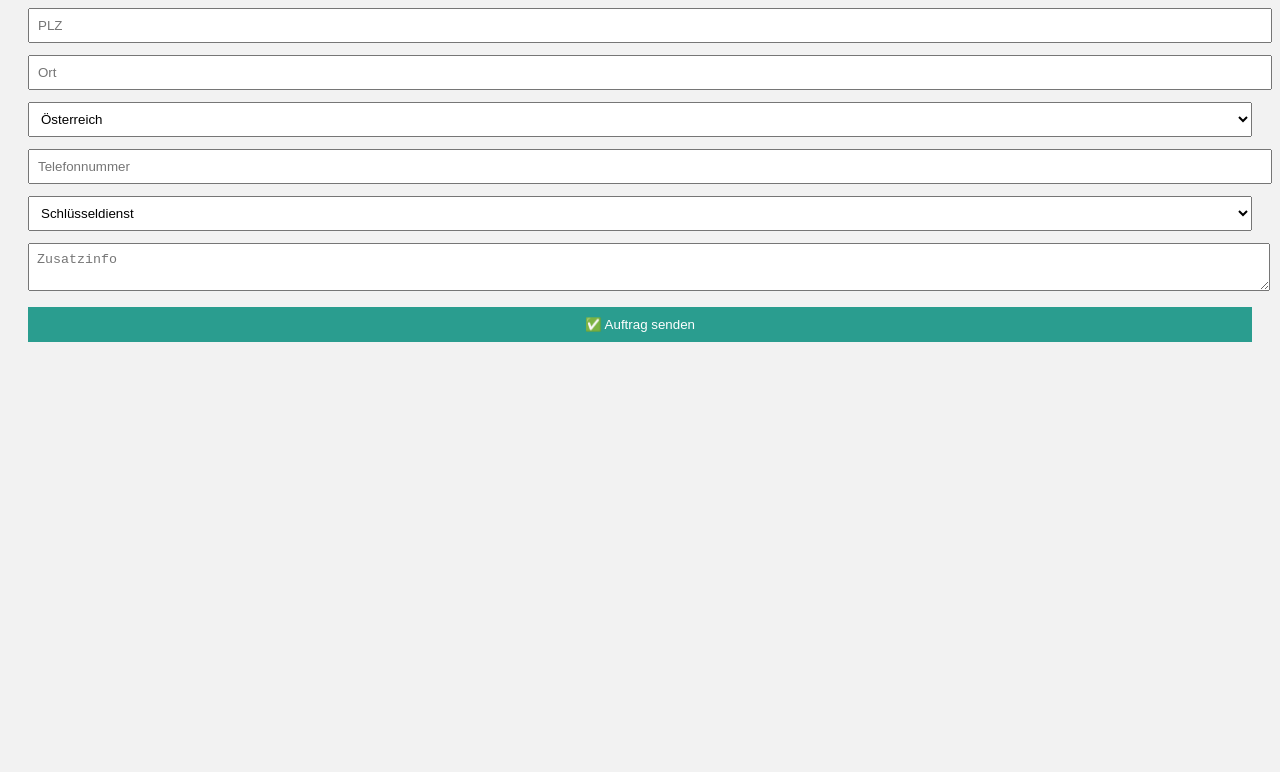
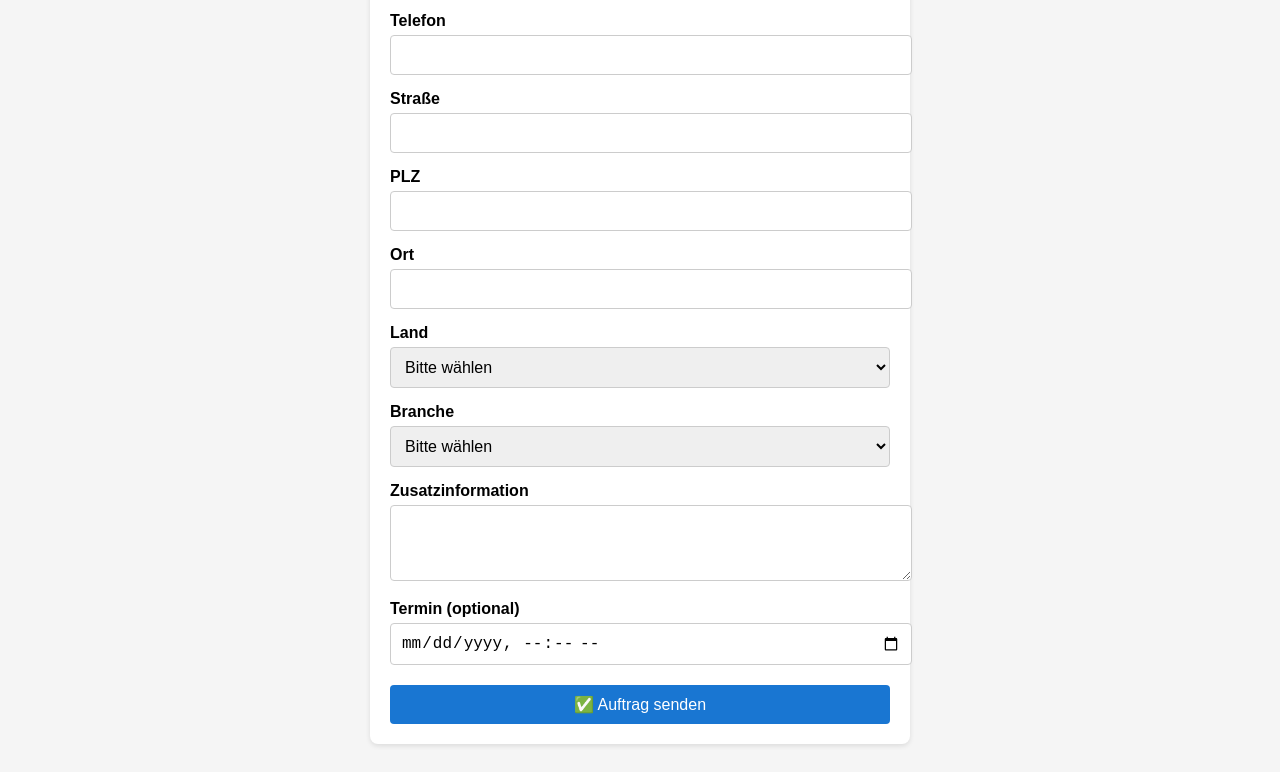
Before and after one commit to freshvideovibes/AMP-v2, a plain HTML site: page index.html in a window 1280 px wide. Shown: the part 182-954 px from the top of the page. Before the commit the page ends 800 px from the top, so only its background shows below. Drawn offline with Linux system fonts and the light colour scheme.

Commit message:
Update index

```diff
--- a/index.html
+++ b/index.html
@@ -1,53 +1,135 @@
 <!DOCTYPE html>
-<html>
+<html lang="de">
 <head>
-  <title>Auftrag erfassen</title>
-  <meta charset="UTF-8">
-  <script src="https://telegram.org/js/telegram-web-app.js"></script>
+  <meta charset="UTF-8" />
+  <meta name="viewport" content="width=device-width, initial-scale=1.0" />
+  <title>Auftragsmanager Pro</title>
   <style>
-    body { font-family: Arial, sans-serif; padding: 20px; background: #f2f2f2; }
-    input, select, textarea { width: 100%; margin-bottom: 12px; padding: 8px; }
-    button { padding: 10px; background-color: #2a9d8f; color: white; border: none; width: 100%; }
+    body {
+      font-family: Arial, sans-serif;
+      padding: 20px;
+      background: #f5f5f5;
+    }
+    form {
+      background: #fff;
+      padding: 20px;
+      border-radius: 8px;
+      box-shadow: 0 2px 5px rgba(0,0,0,0.1);
+      max-width: 500px;
+      margin: auto;
+    }
+    label {
+      display: block;
+      margin-top: 15px;
+      font-weight: bold;
+    }
+    input, select, textarea, button {
+      width: 100%;
+      padding: 10px;
+      margin-top: 5px;
+      border-radius: 4px;
+      border: 1px solid #ccc;
+      font-size: 16px;
+    }
+    button {
+      background-color: #1976d2;
+      color: white;
+      border: none;
+      cursor: pointer;
+      margin-top: 20px;
+    }
+    button:hover {
+      background-color: #135ba1;
+    }
   </style>
 </head>
 <body>
-  <h2>📋 Auftrag erfassen</h2>
-  <input placeholder="Name" id="name" required />
-  <input placeholder="Straße" id="strasse" required />
-  <input placeholder="PLZ" id="plz" required />
-  <input placeholder="Ort" id="ort" required />
-  <select id="land">
+
+  <form id="auftragForm">
+    <h2>📋 Neuer Auftrag</h2>
+
+    <label for="name">Name</label>
+    <input type="text" id="name" required />
+
+    <label for="telefon">Telefon</label>
+    <input type="tel" id="telefon" required />
+
+    <label for="strasse">Straße</label>
+    <input type="text" id="strasse" required />
+
+    <label for="plz">PLZ</label>
+    <input type="text" id="plz" required />
+
+    <label for="ort">Ort</label>
+    <input type="text" id="ort" required />
+
+    <label for="land">Land</label>
+    <select id="land" required>
+      <option value="">Bitte wählen</option>
       <option value="AT">Österreich</option>
       <option value="CH">Schweiz</option>
     </select>
-  <input placeholder="Telefonnummer" id="telefon" required />
-  <select id="branche">
+
+    <label for="branche">Branche</label>
+    <select id="branche" required>
+      <option value="">Bitte wählen</option>
       <option value="Schlüsseldienst">Schlüsseldienst</option>
       <option value="Rohrreinigung">Rohrreinigung</option>
       <option value="Sanitär">Sanitär</option>
       <option value="Heizung">Heizung</option>
       <option value="Elektro">Elektro</option>
+      <option value="Spenglerei">Spenglerei</option>
       <option value="Schädlingsbekämpfung">Schädlingsbekämpfung</option>
-    <option value="Spenglerei">Spenglerei</option>
     </select>
-  <textarea placeholder="Zusatzinfo" id="info"></textarea>
-  <button onclick="senden()">✅ Auftrag senden</button>
+
+    <label for="information">Zusatzinformation</label>
+    <textarea id="information" rows="3"></textarea>
+
+    <label for="termin">Termin (optional)</label>
+    <input type="datetime-local" id="termin" />
+
+    <button type="submit">✅ Auftrag senden</button>
+  </form>
 
   <script>
-    function senden() {
+    document.getElementById('auftragForm').addEventListener('submit', async function(e) {
+      e.preventDefault();
+
       const data = {
         name: document.getElementById('name').value,
+        telefon: document.getElementById('telefon').value,
         strasse: document.getElementById('strasse').value,
         plz: document.getElementById('plz').value,
         ort: document.getElementById('ort').value,
         land: document.getElementById('land').value,
-        telefon: document.getElementById('telefon').value,
         branche: document.getElementById('branche').value,
-        info: document.getElementById('info').value,
+        information: document.getElementById('information').value,
+        termin: document.getElementById('termin').value
       };
-      Telegram.WebApp.sendData(JSON.stringify(data));
-      Telegram.WebApp.close();
+
+      // Optional: Adresse validieren via Google Maps API (nur wenn du API Key hast)
+      const adresse = `${data.strasse}, ${data.plz} ${data.ort}, ${data.land}`;
+      const isValid = adresse.length > 10; // einfache Pseudo-Validierung
+
+      if (!isValid) {
+        alert("Bitte überprüfe die Adresse.");
+        return;
       }
+
+      try {
+        await fetch('https://DEIN-WEBHOOK-URL-von-n8n', {
+          method: 'POST',
+          headers: { 'Content-Type': 'application/json' },
+          body: JSON.stringify(data)
+        });
+        alert("✅ Auftrag wurde gesendet!");
+        document.getElementById('auftragForm').reset();
+      } catch (err) {
+        alert("❌ Fehler beim Senden.");
+        console.error(err);
+      }
+    });
   </script>
+
 </body>
 </html>
```
Lines whose indentation alone changed are shown as unchanged.
